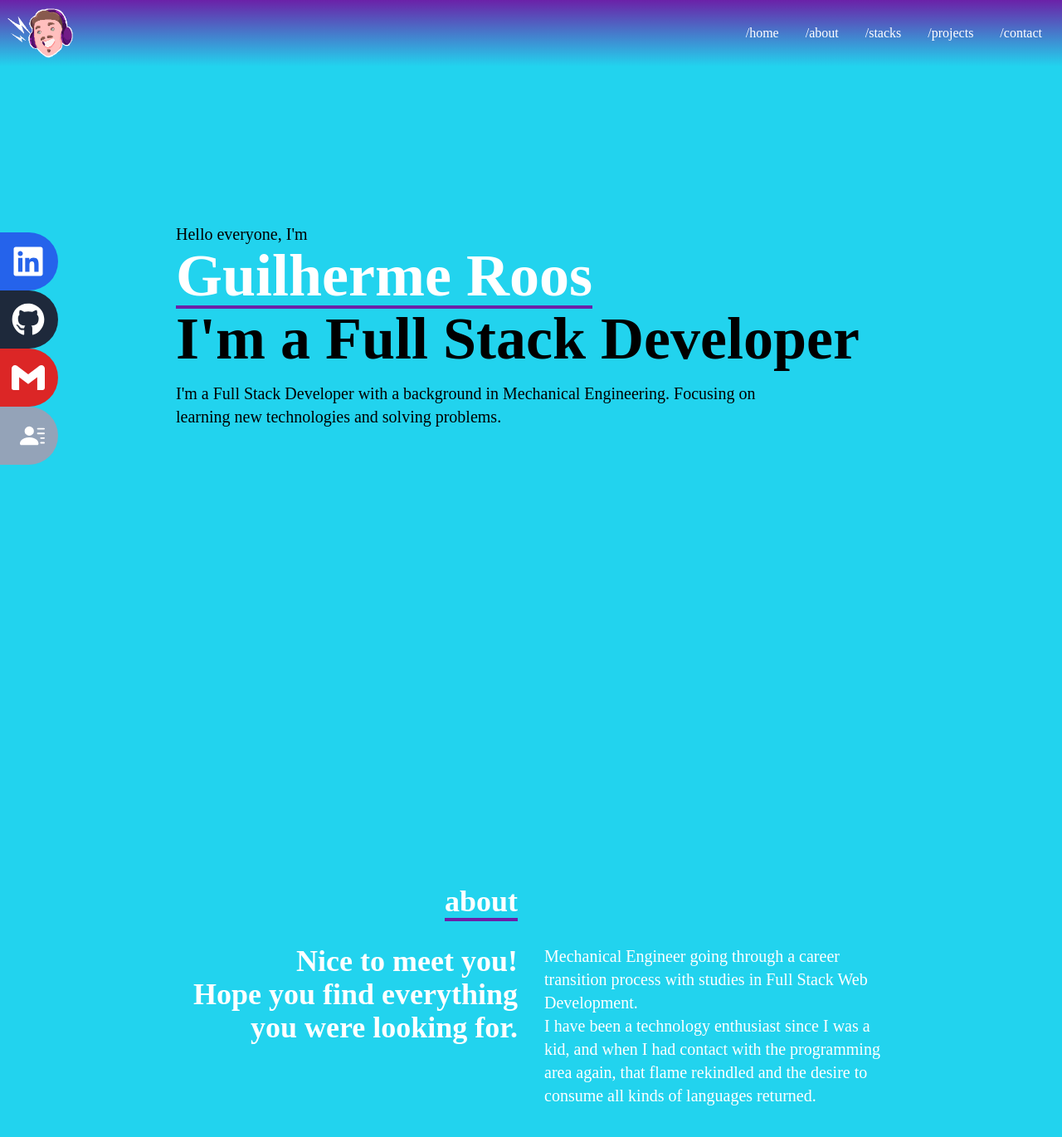
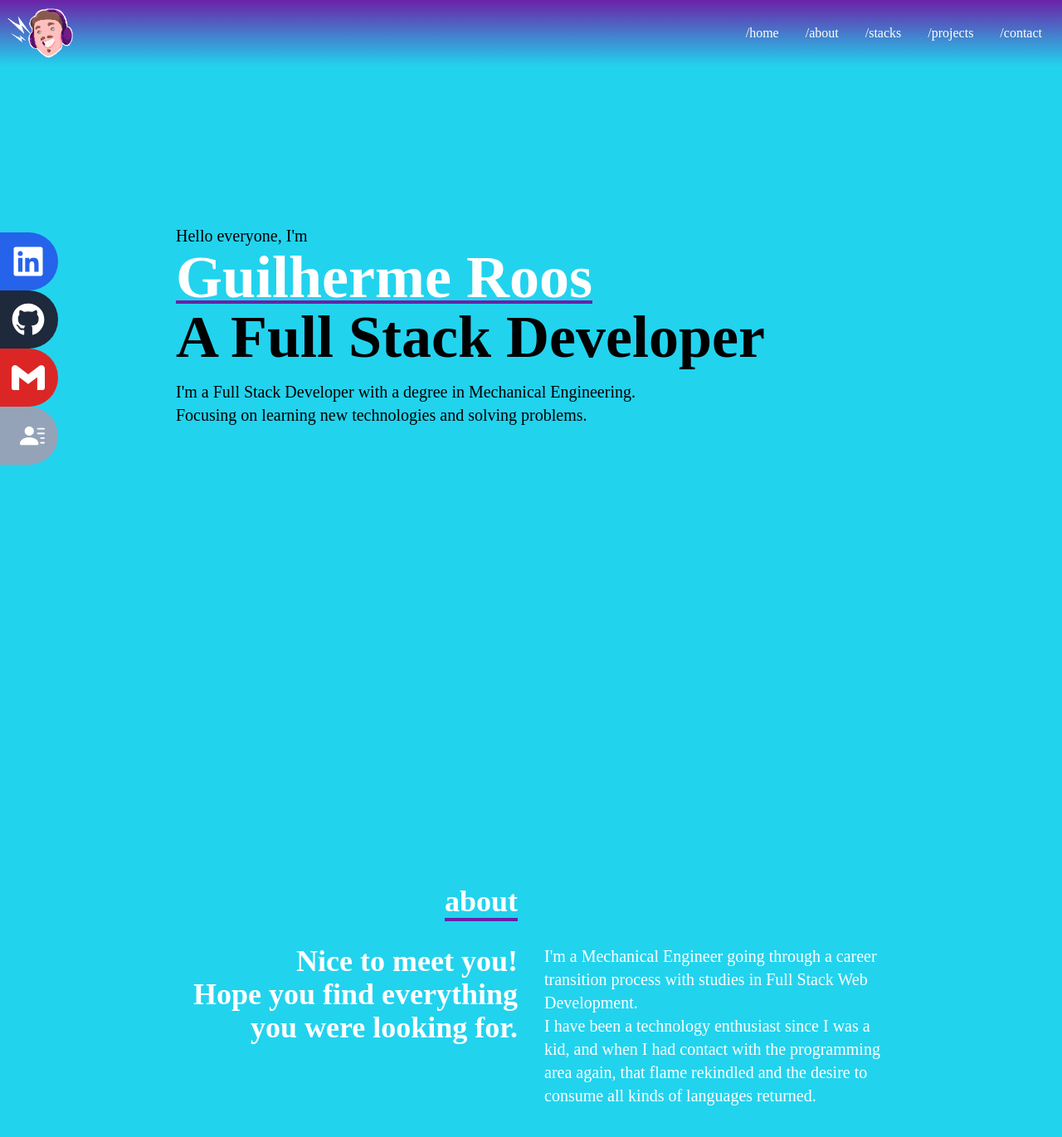
Before and after one commit to Guiroos/my-portfolio, a React (Create React App) app in the folder portfolio-react-tailwind/: page / in a window 1280 px wide. Shown: the top 1370 px of the page at 83% size. Built offline with nearby package versions, Linux system fonts and the light colour scheme.

Commit message:
refactor: texts in About and Home

```diff
--- a/portfolio-react-tailwind/src/components/About.jsx
+++ b/portfolio-react-tailwind/src/components/About.jsx
@@ -20,7 +20,7 @@ export default function About() {
           </div>
           <div>
             <p className="text-xl">
-              Mechanical Engineer going through a career transition process with studies in Full Stack Web Development.
+              I&apos;m a Mechanical Engineer going through a career transition process with studies in Full Stack Web Development.
               <br />
               I have been a technology enthusiast since I was a kid, and when I had contact with the programming area again, that flame rekindled and the desire to consume all kinds of languages returned.
             </p>
--- a/portfolio-react-tailwind/src/components/Home.jsx
+++ b/portfolio-react-tailwind/src/components/Home.jsx
@@ -5,10 +5,11 @@ export default function Home() {
     <div name="home" className="w-full h-screen">
       <div className="max-w-[920px] mx-auto px-8 flex flex-col justify-center h-full">
         <p className="text-xl">Hello everyone, I&apos;m</p>
-        <h1 className="text-5xl sm:text-7xl text-white font-bold inline-flex border-b-4 border-purple-800 w-fit">Guilherme Roos</h1>
-        <p className="text-5xl sm:text-7xl font-bold "> I&apos;m a Full Stack Developer</p>
+        <h1 className="text-5xl sm:text-7xl text-white font-bold underline underline-offset-4 decoration-purple-800 decoration-4">Guilherme Roos</h1>
+        <p className="text-5xl sm:text-7xl font-bold ">A Full Stack Developer</p>
         <p className="py-4 max-w-[700px] text-xl">
-          I&apos;m a Full Stack Developer with a background in Mechanical Engineering.
+          I&apos;m a Full Stack Developer with a degree in Mechanical Engineering.
+          <br />
           Focusing on learning new technologies and solving problems.
         </p>
       </div>
```
